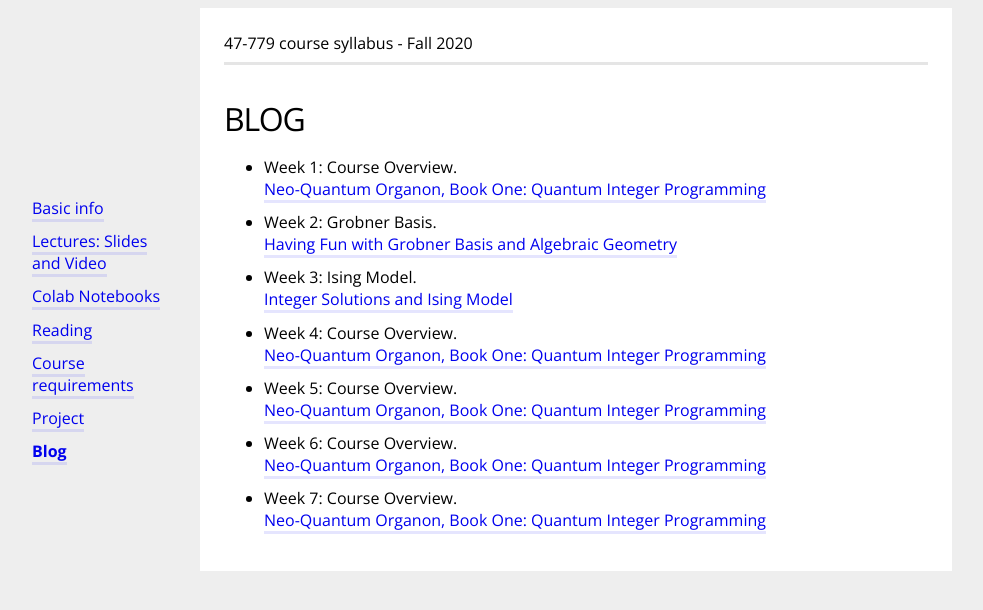
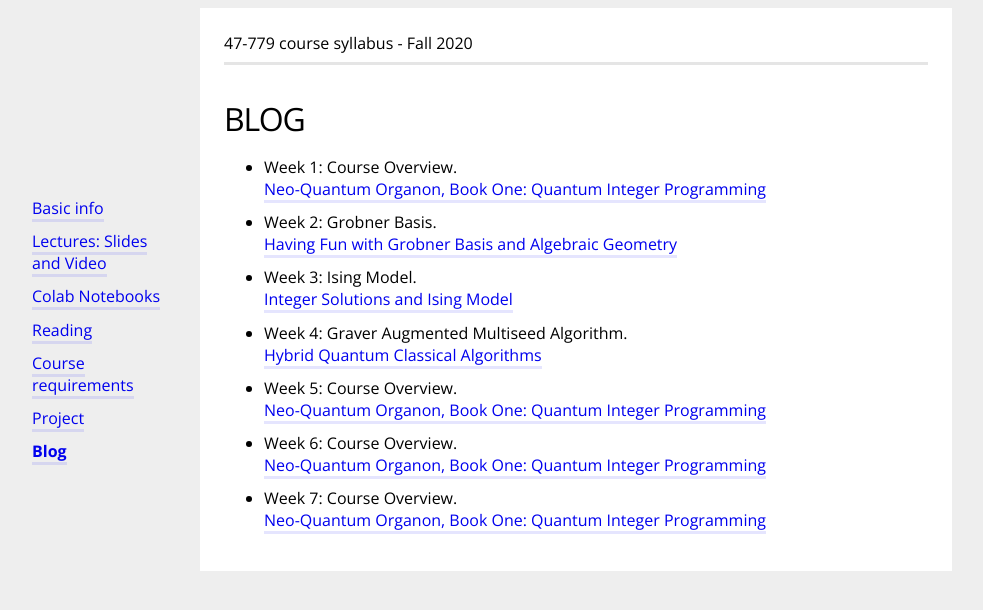
Before and after one commit to bernalde/QuIP, a Jekyll site: the page built from blog.md, in a window 1280 px wide. Shown: the top 610 px of the page, without its empty margins (64-1047 px from the left). Built offline with Jekyll 4.4.1, drawn with Linux system fonts in a browser that asks for light colours.

Commit message:
Update blog.md

```diff
--- a/blog.md
+++ b/blog.md
@@ -17,8 +17,8 @@ Selected blog posts from MyAmpleLife.
 - Week 3: Ising Model.<br>
 [Integer Solutions and Ising Model](http://www.myamplelife.com/wp/2020/01/integer-solutions-and-ising-model/)
 
-- Week 4: Course Overview.<br>
-[Neo-Quantum Organon, Book One: Quantum Integer Programming](http://www.myamplelife.com/wp/2019/12/neo-quantum-organon-book-one-quantum-integer-programming-quip/)
+- Week 4: Graver Augmented Multiseed Algorithm.<br>
+[Hybrid Quantum Classical Algorithms](http://www.myamplelife.com/wp/2019/02/hybrid-quantum-classical-algorithms/)
 
 - Week 5: Course Overview.<br>
 [Neo-Quantum Organon, Book One: Quantum Integer Programming](http://www.myamplelife.com/wp/2019/12/neo-quantum-organon-book-one-quantum-integer-programming-quip/)
```
